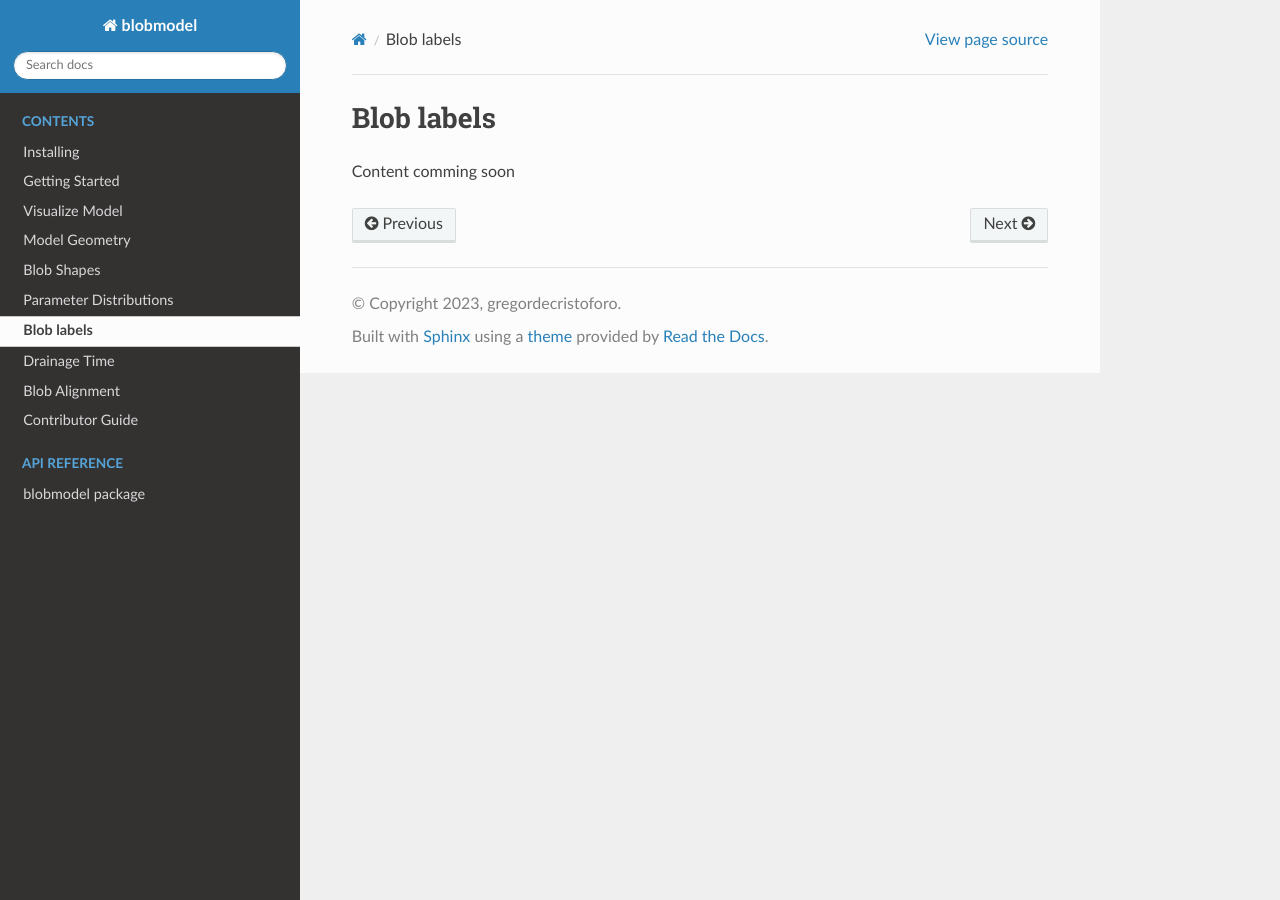
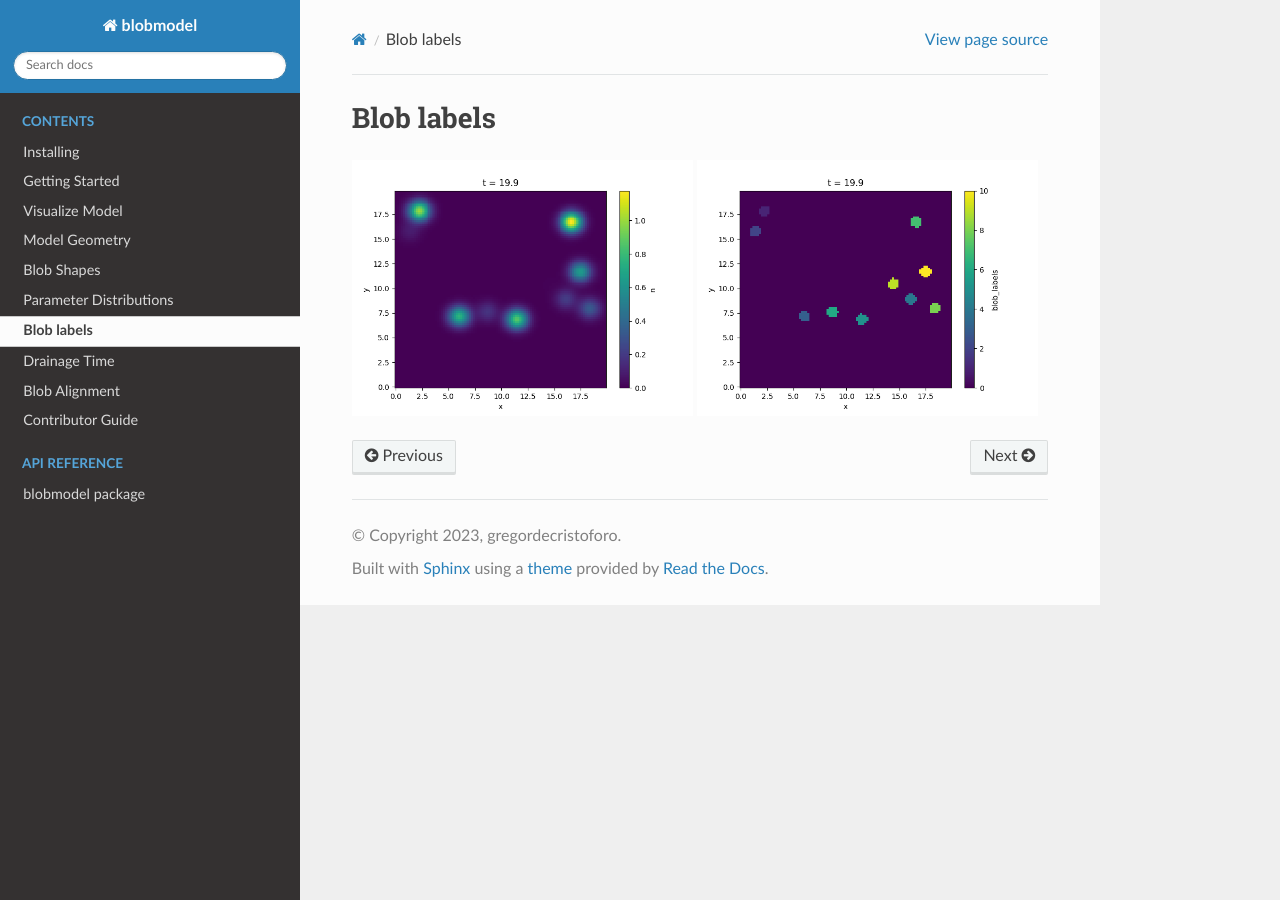
Before and after one commit to uit-cosmo/blobmodel, a Sphinx documentation site: the page built from docs/blob_labels.rst, in a window 1280 px wide. Built offline with Sphinx 7.4.7 and the Read the Docs theme 2.0.0, drawn with Linux system fonts in a browser that asks for light colours.

Commit message:
added figures to blob labels section

```diff
--- a/docs/blob_labels.rst
+++ b/docs/blob_labels.rst
@@ -1,4 +1,12 @@
+.. _blob-lables:
+
 Blob labels
 ===========
 
-Content comming soon
+|pic1| |pic2|
+
+.. |pic1| image:: labels_n.png
+   :width: 49%
+
+.. |pic2| image:: labels_labels.png
+   :width: 49%
```
Also changed, not shown: docs/labels_labels.png (added), docs/labels_n.png (added).
